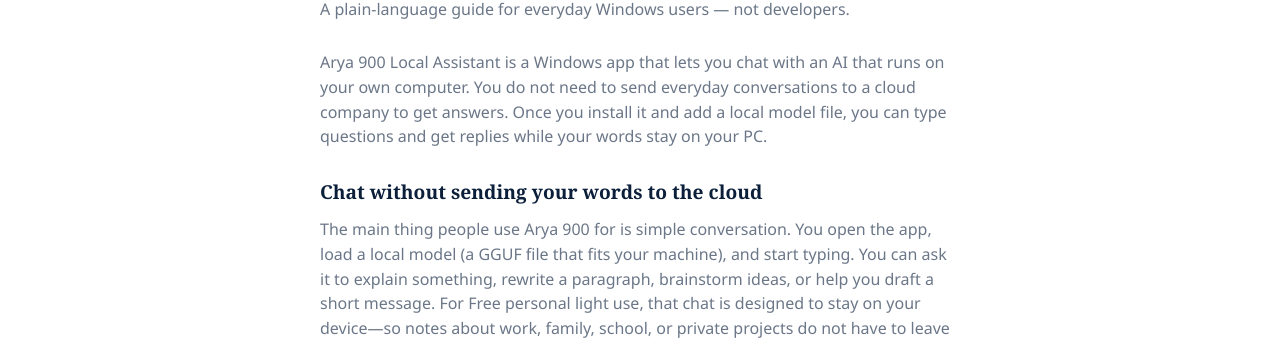
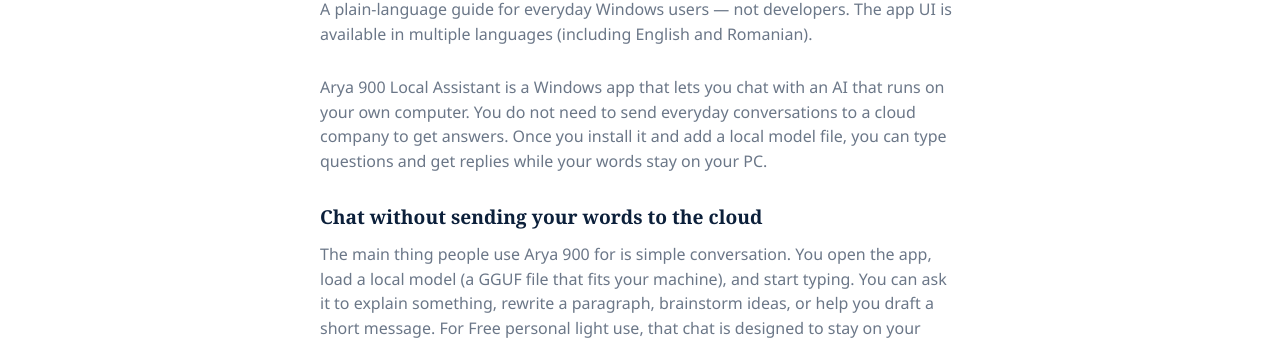
Before and after one commit to andreibujaki/arya900, a plain HTML site: page index.html in a window 1280 px wide. Shown: the part 754-1100 px from the top of the page. Drawn offline with Linux system fonts and the light colour scheme.

Commit message:
web: note multilingual UI in guide lead

```diff
--- a/index.html
+++ b/index.html
@@ -298,7 +298,7 @@
       <div class="wrap">
         <article class="article">
           <h2>What you can do with Arya 900 Local Assistant</h2>
-          <p class="section-lead">A plain-language guide for everyday Windows users — not developers.</p>
+          <p class="section-lead">A plain-language guide for everyday Windows users — not developers. The app UI is available in multiple languages (including English and Romanian).</p>
 
           <p>Arya 900 Local Assistant is a Windows app that lets you chat with an AI that runs on your own computer. You do not need to send everyday conversations to a cloud company to get answers. Once you install it and add a local model file, you can type questions and get replies while your words stay on your PC.</p>
 
```
